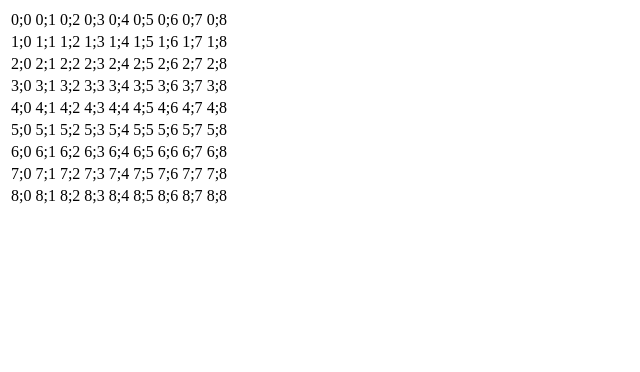
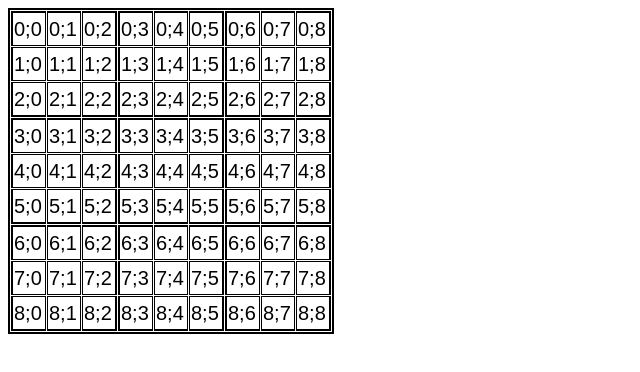
Before and after one commit to StasBeep/sudoku-in-JS, a plain HTML site: page index.html in a window 1280 px wide. Shown: the whole page, without its empty margins (0-640 px from the left). Drawn offline with Linux system fonts and the light colour scheme.

Commit message:
выеление секторов

```diff
--- a/index.html
+++ b/index.html
@@ -4,6 +4,7 @@
     <meta charset="UTF-8">
     <meta http-equiv="X-UA-Compatible" content="IE=edge">
     <meta name="viewport" content="width=device-width, initial-scale=1.0">
+    <link rel="stylesheet" href="./css/style.css">
     <title>Судоку</title>
 </head>
 <body>
--- a/scss/style.scss
+++ b/scss/style.scss
@@ -0,0 +1,37 @@
+html {
+    font-size: 20px;
+    font-family: Arial, sans-serif;
+}
+
+#playGround {
+    width: 100%;
+    text-align: center;
+}
+
+.sudoku {
+    display: inline-table;
+    border:  solid 2px;
+    border-spacing: 1px;
+
+    & td {
+        border:  solid 1px;
+        width: 1.5rem;
+        height: 1.5rem;
+    }
+
+    & td.top{
+        border-top: solid 2px;
+    }
+
+    & td.bottom{
+        border-bottom: solid 2px;
+    }
+
+    & td.left{
+        border-left: solid 2px;
+    }
+
+    & td.right{
+        border-right: solid 2px;
+    }
+}
--- a/src/index.js
+++ b/src/index.js
@@ -41,7 +41,7 @@ let app = {};
 app.Sudoku = function(area) {
     let that = this;
     const table = document.createElement('table');
-    table.addClass('sudoku-table');
+    table.addClass('sudoku');
     // Конфликт имён
     var area = area || 3;
     let expo = area * area;
@@ -50,6 +50,22 @@ app.Sudoku = function(area) {
         for(let j = 0; j < expo; j++) {
             let cell = row.insertCell(-1);
             cell.innerHTML = i + ';' + j;
+            switch(i % area) {
+                case 0:
+                    cell.addClass('top');
+                    break;
+                case area-1:
+                    cell.addClass("bottom");
+                    break;
+            }
+            switch(j % area) {
+                case 0:
+                    cell.addClass('left');
+                    break;
+                case area-1:
+                    cell.addClass("right");
+                    break;
+            }
         }
     }
     that.table = table;
```
Also changed, not shown: css/style.css.
